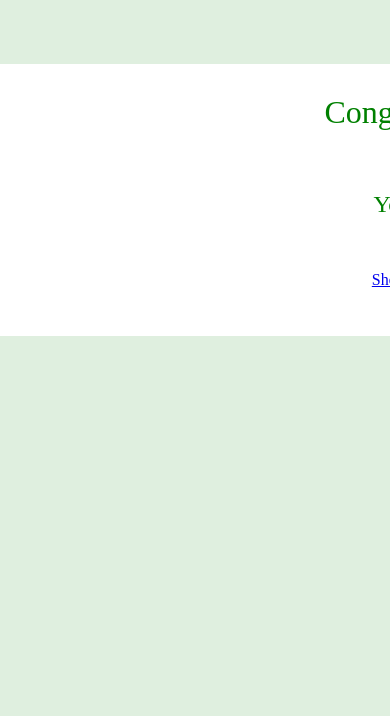
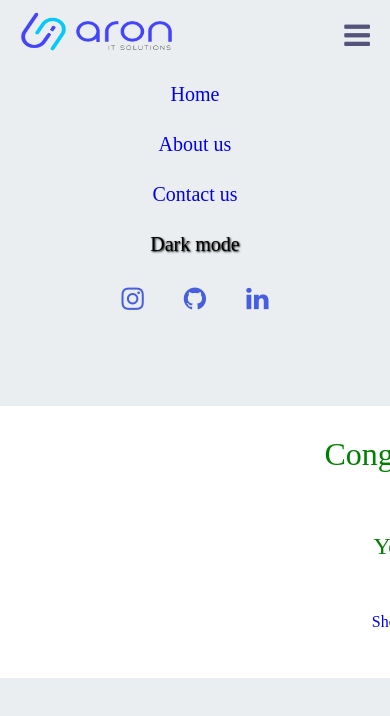
Before and after one commit to zsamamah/projectTwo-QuizWebsite, a plain HTML site: page result.html in a window 390 px wide. Shown: the top 716 px of the page. Drawn offline with Linux system fonts and the light colour scheme; a web font is replaced by a local one.

Commit message:
aya_nav updates

```diff
--- a/css/result.css
+++ b/css/result.css
@@ -1,9 +1,11 @@
+@import url('https://fonts.googleapis.com/css2?family=Zen+Kaku+Gothic+Antique&display=swap');
 :root{
     --theme-Color:green;
 }
 body{
     margin: 0;
     padding: 0;
+    background-color: rgb(234 238 240);
 }
 
 .th_Result{
@@ -46,9 +48,11 @@ body{
     text-align: center;
     padding: 0em 1em;
     padding: 1em;
+    vertical-align: middle
   }
   th{
       font-weight: bold;
+      vertical-align: middle
   }
   /* #table{
     display: none;
@@ -59,9 +63,115 @@ body{
     display: none;
     margin: 2rem auto;
     width:100%;
+    font-family: 'Zen Kaku Gothic Antique', sans-serif;
   }
   .showTable.display{
       display: block;
   }
 
-  /* ......aya_code...... */
+  /* ......aya_end code...... */
+  li{
+    list-style: none;
+}
+li:hover{
+    font-size: 20px;
+    font-weight: bold;
+    transform: scale(1.2);
+}
+
+/*  Navbar  */
+
+a {
+    text-decoration: none;
+  }
+
+  .navbar {
+    padding: 30px;
+    display: flex;
+    align-items: center;
+    justify-content: space-around;
+  }
+
+  .navbar .nav-list ul,.social-icons ul {
+    display: flex;
+  }
+
+  .nav-list ul li, .social-icons ul li {
+    margin: 0px 20px;
+    color: #55527c;
+    font-size: 20px;
+  }
+
+  .social-icons ul i {
+    color: #475edf;
+    font-size: 1.3em;
+  }
+
+  .social-icons ul li:hover {
+    transform: scale(1.2);
+  }
+
+  .toggle-btn i {
+    font-size: 30px;
+    color: #55527c;
+    position: absolute;
+    top: 20px;
+    right: 20px;
+    display: none;
+  }
+
+  .logo {
+    width: 11em;
+    height: 3.5em;
+    margin-top: 2px;
+  }
+
+  .dark_mode {
+    text-shadow: 1px 1px 2px black;
+    color: black;
+  }
+  @media all and (max-width: 1024px) {
+    .toggle-btn i {
+      display: block;
+    }
+
+    .brand img {
+      position: absolute;
+      top: 20px;
+      left: 20px;
+      margin-top: -0.7em;
+    }
+
+    .navbar {
+      background: #eaeef0;
+      flex-direction: column;
+      display: flex;
+    }
+
+    .hidden {
+      display: none;
+    }
+
+    .nav-list ul {
+      flex-direction: column;
+    }
+
+    .nav-list {
+      margin-top: 1.5em;
+      text-align: center;
+    }
+
+    .nav-list ul li {
+      margin-top: 30px;
+    }
+
+    .social-icons {
+      margin: 2em 0 0 0;
+    }
+
+    .logo {
+      position: absolute;
+      top: 0;
+      left: 5px;
+    }
+  }
--- a/js/result.js
+++ b/js/result.js
@@ -21,7 +21,7 @@ if(result>=questionNum*0.5){
        comment.innerHTML="Not bad";
   } else if(result>=questionNum*0.7 && result<questionNum*0.9){ comment.innerHTML="Very good";}
    else if(result>=questionNum*0.9 && result<=questionNum*1){comment.innerHTML="Excellent";}
-document.body.style.background=A_green; //aya_code...........
+// document.body.style.background=A_green; //aya_code...........
 }
 else{
     let status=document.getElementById("th_Status");
@@ -29,8 +29,14 @@ else{
     icon.className="fas fa-times-circle";
     status.innerHTML='Oops! You Failed';
     score.innerHTML=`${result}/${questionNum}`;
-    document.body.style.background=A_red; //aya_code..........
+    // document.body.style.background=A_red; //aya_code..........
 }
+const togglebtn = document.querySelector(".toggle-btn");
+
+togglebtn.addEventListener("click", () => {
+  document.querySelector(".nav-list").classList.toggle("hidden");
+  document.querySelector(".social-icons").classList.toggle("hidden");
+});
 
     //..........Result Table show _Aya............
     // let a_counter=0;
@@ -77,15 +83,12 @@ else{
             table1.appendChild(tr);
             console.log(a_answer);
             if(results==1){
-                // td2.style.color="green";
                 tr.style.background=A_green;
-                td3.innerHTML='True';
+                td3.innerHTML='<img src="https://img.icons8.com/external-kiranshastry-lineal-color-kiranshastry/64/ffffff/external-check-banking-and-finance-kiranshastry-lineal-color-kiranshastry.png"/>';
             }
             else{
-                 // td2.style.color="red";
                 tr.style.background=A_red;
-                td3.innerHTML='False';
-
+                td3.innerHTML='<img src="https://img.icons8.com/external-kiranshastry-lineal-color-kiranshastry/64/fa314a/external-close-banking-and-finance-kiranshastry-lineal-color-kiranshastry.png"/>';
             }
         }
     //....................End of table commented by Aya.............................//
--- a/result.html
+++ b/result.html
@@ -7,10 +7,46 @@
     <link rel="stylesheet" href="https://pro.fontawesome.com/releases/v5.10.0/css/all.css">
     <link rel="stylesheet" href="./css/reset.css" />
     <link rel="stylesheet" href="./css/result.css" />
+    <link
+    rel="stylesheet"
+    href="https://stackpath.bootstrapcdn.com/font-awesome/4.7.0/css/font-awesome.min.css"
+  />
   </head>
   <body>
     <header>
-      <nav></nav>
+      <nav class="navbar">
+        <img src="./assets/logo2.PNG" alt="logo picture with one word" class="logo"/>
+        <div class="nav-list">
+          <ul>
+            <li><a href="#">Home</a></li>
+            <li><a href="#Skills">About us</a></li>
+            <li><a href="#Clients">Contact us</a></li>
+            <li><a href="#" class="dark_mode">Dark mode</a></li>
+          </ul>
+        </div>
+        <div class="social-icons">
+          <ul>
+            <li>
+              <a href="https://www.instagram.com/eng_farah92/?r=nametag%22%3E">
+                <i class="fa fa-instagram"></i>
+              </a>
+            </li>
+            <li>
+              <a href="https://github.com/zsamamah/projectTwo-QuizWebsite%22%3E">
+                <i class="fa fa-github"></i>
+              </a>
+            </li>
+            <li>
+              <a href="https://www.linkedin.com/in/farah-habarnih/%22%3E">
+                <i class="fa fa-linkedin"></i>
+              </a>
+            </li>
+          </ul>
+        </div>
+      </nav>
+      <div class="toggle-btn">
+        <i class="fa fa-bars"></i>
+      </div>
     </header>
     <main>
       <!-- aya -->
@@ -75,5 +111,3 @@
     </main>
     <footer></footer>
     <script src="./js/result.js"></script>
-  </body>
-</html>
```
